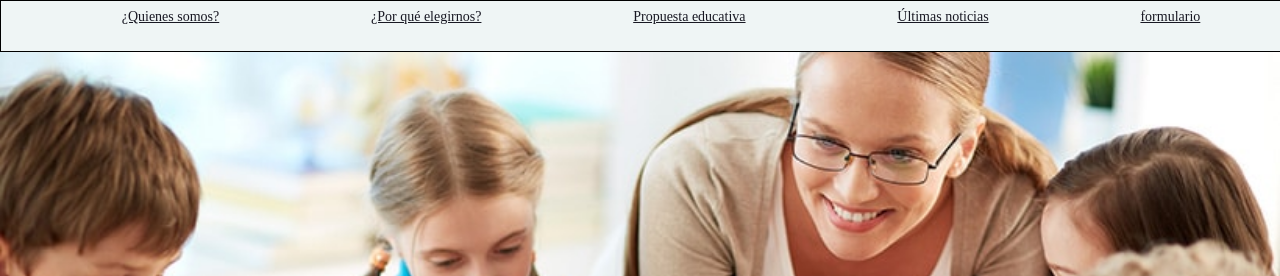
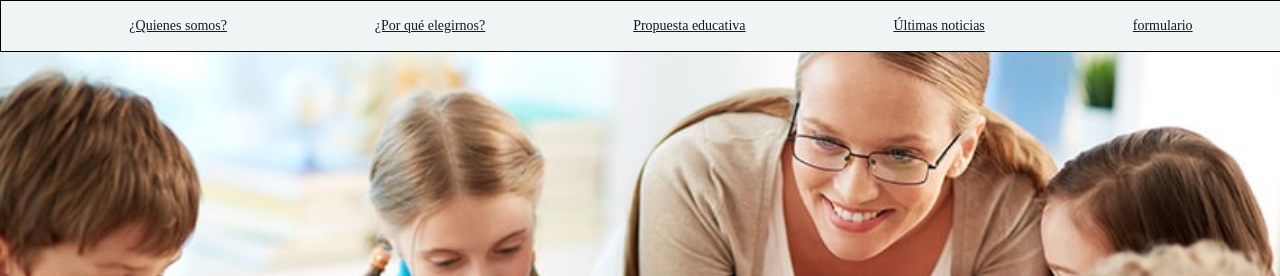
Before and after one commit to FranciscoSagasti/PROYECTO-INTEGRADOR-WEB-UNTREFSCHOOL, a plain HTML site: page pagina-proyecto.html in a window 1280 px wide. Shown: the top 276 px of the page. Drawn offline with Linux system fonts and the light colour scheme; a web font is replaced by a local one.

Commit message:
corrigiendo detalles

```diff
--- a/pagina-proyecto-style.css
+++ b/pagina-proyecto-style.css
@@ -27,7 +27,7 @@ header{
 }
 
 .nav-bar{
-    margin: 0.3rem;
+    margin: 0.9rem;
     text-align: center;
     display: flex;
     justify-content: space-around;
```
